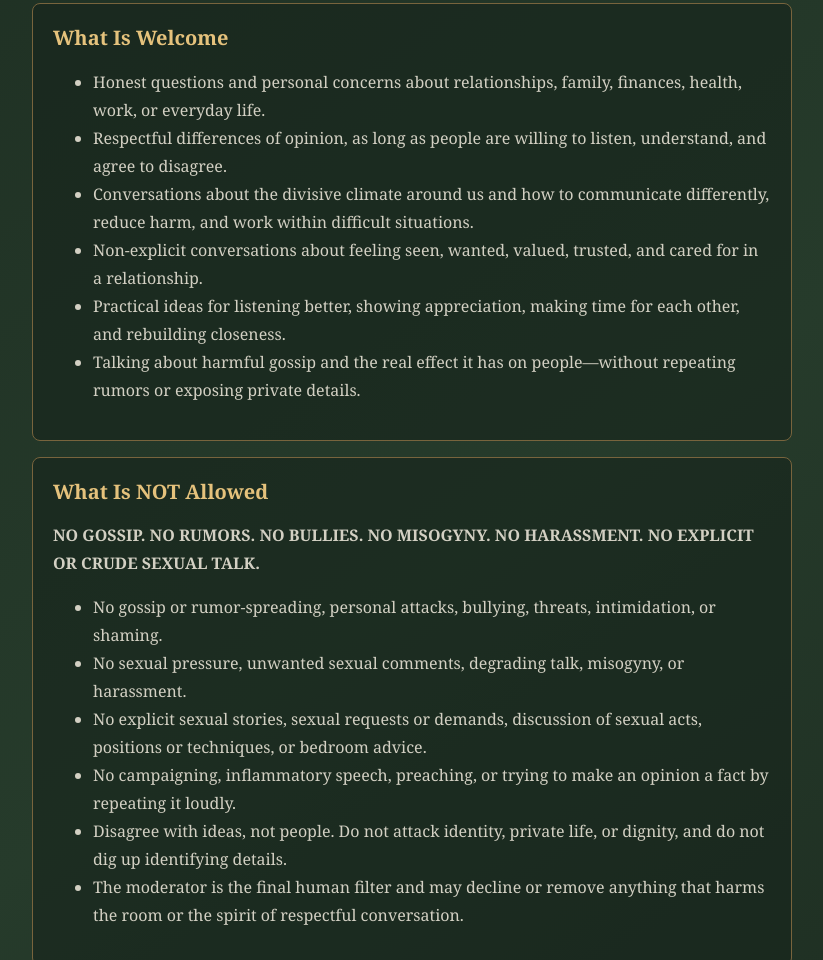
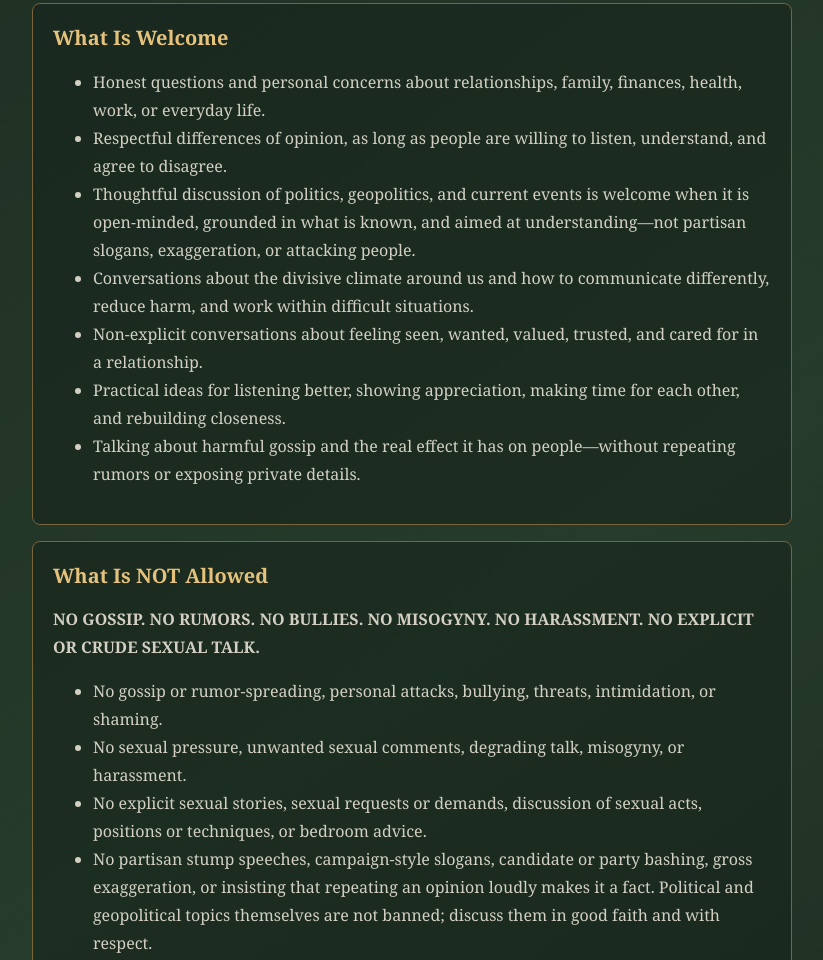
Before and after one commit to hillbillyhippie/Appalachian-Engineering-, a plain HTML site: page bucket.html in a window 1280 px wide. Shown: the part 1145-2105 px from the top of the page, without its empty margins (228-1051 px from the left). Drawn offline with Linux system fonts and the light colour scheme.

Commit message:
Clarify political and geopolitical conversation boundaries

```diff
--- a/bucket.html
+++ b/bucket.html
@@ -58,6 +58,7 @@
       <ul>
         <li>Honest questions and personal concerns about relationships, family, finances, health, work, or everyday life.</li>
         <li>Respectful differences of opinion, as long as people are willing to listen, understand, and agree to disagree.</li>
+        <li>Thoughtful discussion of politics, geopolitics, and current events is welcome when it is open-minded, grounded in what is known, and aimed at understanding—not partisan slogans, exaggeration, or attacking people.</li>
         <li>Conversations about the divisive climate around us and how to communicate differently, reduce harm, and work within difficult situations.</li>
         <li>Non-explicit conversations about feeling seen, wanted, valued, trusted, and cared for in a relationship.</li>
         <li>Practical ideas for listening better, showing appreciation, making time for each other, and rebuilding closeness.</li>
@@ -72,7 +73,7 @@
         <li>No gossip or rumor-spreading, personal attacks, bullying, threats, intimidation, or shaming.</li>
         <li>No sexual pressure, unwanted sexual comments, degrading talk, misogyny, or harassment.</li>
         <li>No explicit sexual stories, sexual requests or demands, discussion of sexual acts, positions or techniques, or bedroom advice.</li>
-        <li>No campaigning, inflammatory speech, preaching, or trying to make an opinion a fact by repeating it loudly.</li>
+        <li>No partisan stump speeches, campaign-style slogans, candidate or party bashing, gross exaggeration, or insisting that repeating an opinion loudly makes it a fact. Political and geopolitical topics themselves are not banned; discuss them in good faith and with respect.</li>
         <li>Disagree with ideas, not people. Do not attack identity, private life, or dignity, and do not dig up identifying details.</li>
         <li>The moderator is the final human filter and may decline or remove anything that harms the room or the spirit of respectful conversation.</li>
       </ul>
```
